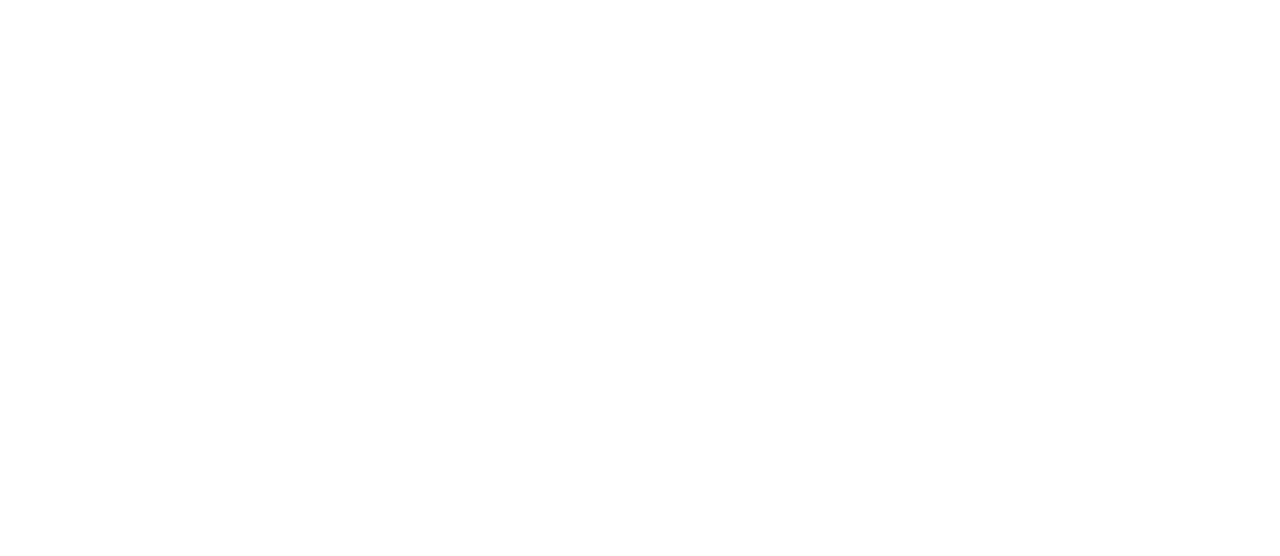
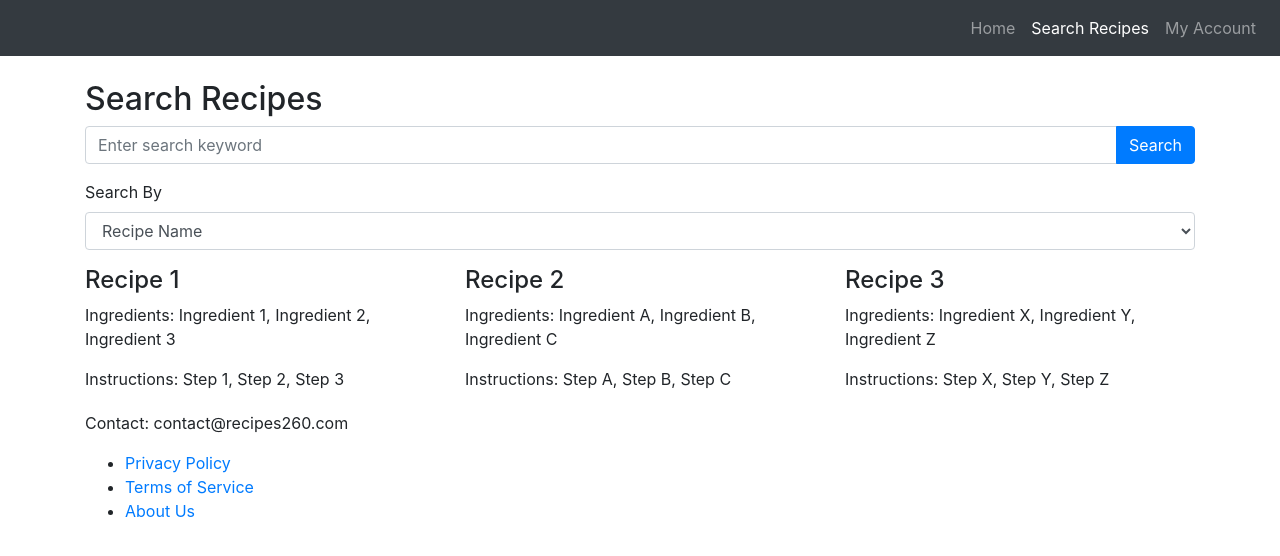
Before and after one commit to nkroberts01/Recipes260, a plain HTML site: page search_recipes.html in a window 1280 px wide. Drawn offline with nearby package versions, Linux system fonts and the light colour scheme.

Commit message:
Added search_recipes page

```diff
--- a/search_recipes.html
+++ b/search_recipes.html
@@ -0,0 +1,90 @@
+<!DOCTYPE html>
+<html lang="en">
+<head>
+  <title>Recipes260 - Search Recipes</title>
+  <link rel="stylesheet" href="https://stackpath.bootstrapcdn.com/bootstrap/4.5.2/css/bootstrap.min.css">
+  <style>
+    /* Add your custom styles here */
+    .recipe-card {
+      margin-bottom: 20px;
+    }
+  </style>
+</head>
+<body>
+  <!-- Top navigation menu -->
+  <nav class="navbar navbar-expand navbar-dark bg-dark">
+    <ul class="navbar-nav ml-auto">
+      <li class="nav-item"><a class="nav-link" href="#">Home</a></li>
+      <li class="nav-item active"><a class="nav-link" href="#">Search Recipes</a></li>
+      <li class="nav-item"><a class="nav-link" href="#">My Account</a></li>
+    </ul>
+  </nav>
+
+  <!-- Search Recipes section -->
+  <section class="container mt-4">
+    <div class="search-form">
+      <h2>Search Recipes</h2>
+      <form>
+        <div class="input-group mb-3">
+          <input type="text" class="form-control" placeholder="Enter search keyword" aria-label="Search keyword" aria-describedby="searchDropdown">
+          <div class="input-group-append">
+            <button class="btn btn-primary" type="submit">Search</button>
+          </div>
+        </div>
+        <div class="form-group">
+          <label for="searchDropdown">Search By</label>
+          <select class="form-control" id="searchDropdown">
+            <option value="recipeName">Recipe Name</option>
+            <option value="ingredient">Ingredient</option>
+            <option value="user">User</option>
+          </select>
+        </div>
+      </form>
+    </div>
+
+    <!-- Recipes display area -->
+    <div class="row">
+      <div class="col-md-4">
+        <div class="recipe-card">
+          <!-- Replace the placeholder content with the actual recipe data -->
+          <h4>Recipe 1</h4>
+          <p>Ingredients: Ingredient 1, Ingredient 2, Ingredient 3</p>
+          <p>Instructions: Step 1, Step 2, Step 3</p>
+        </div>
+      </div>
+      <div class="col-md-4">
+        <div class="recipe-card">
+          <!-- Replace the placeholder content with the actual recipe data -->
+          <h4>Recipe 2</h4>
+          <p>Ingredients: Ingredient A, Ingredient B, Ingredient C</p>
+          <p>Instructions: Step A, Step B, Step C</p>
+        </div>
+      </div>
+      <div class="col-md-4">
+        <div class="recipe-card">
+          <!-- Replace the placeholder content with the actual recipe data -->
+          <h4>Recipe 3</h4>
+          <p>Ingredients: Ingredient X, Ingredient Y, Ingredient Z</p>
+          <p>Instructions: Step X, Step Y, Step Z</p>
+        </div>
+      </div>
+      <!-- Add more recipe cards here as needed -->
+    </div>
+  </section>
+
+  <!-- Footer section -->
+  <footer class="footer mt-auto">
+    <div class="container">
+      <p>Contact: contact@recipes260.com</p>
+      <ul class="footer-links">
+        <li><a href="#">Privacy Policy</a></li>
+        <li><a href="#">Terms of Service</a></li>
+        <li><a href="#">About Us</a></li>
+      </ul>
+    </div>
+  </footer>
+
+  <!-- Add your JavaScript files if needed -->
+  <script src="https://code.jquery.com/jquery-3.5.1.slim.min.js"></script>
+</body>
+</html>
```
Also changed, not shown: account.html (+2 -2 lines), index.html (renamed from home.html, +2 -2 lines), 2 other files.
